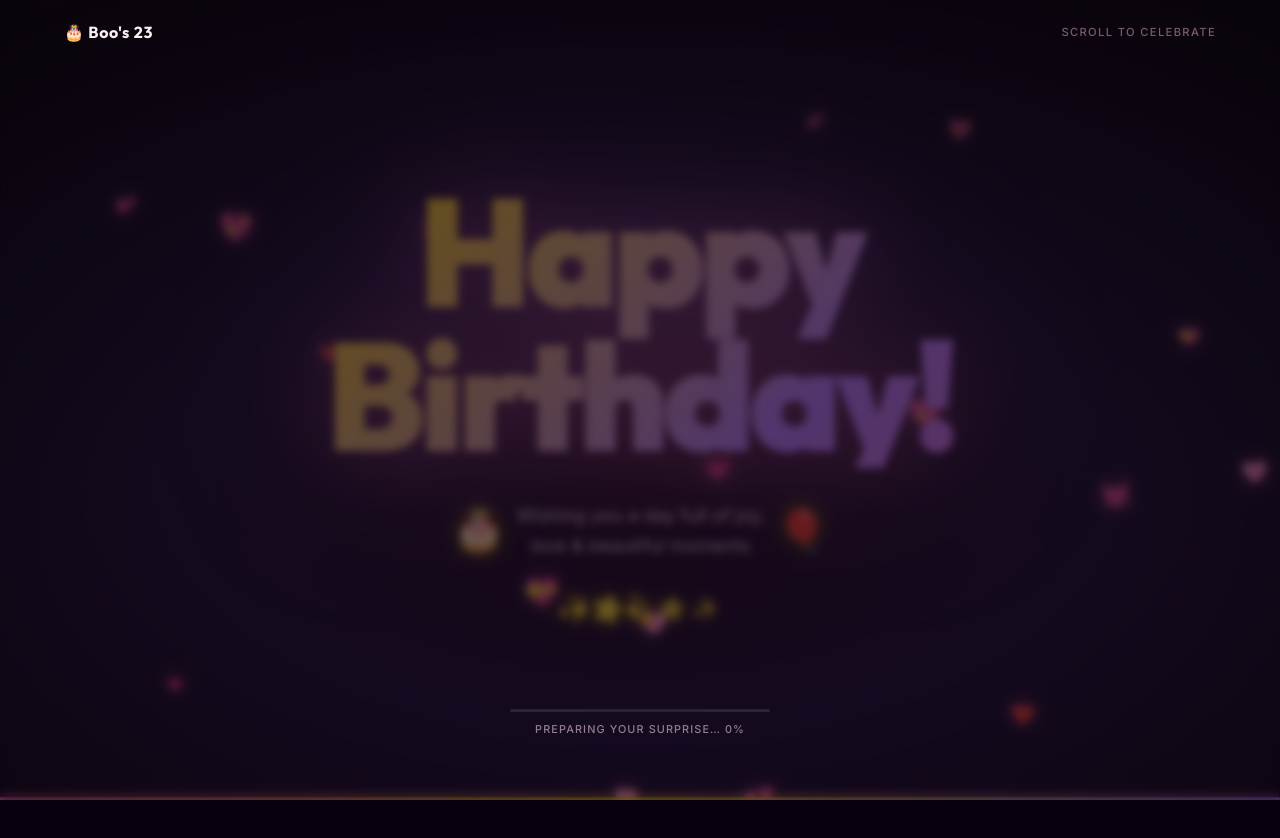
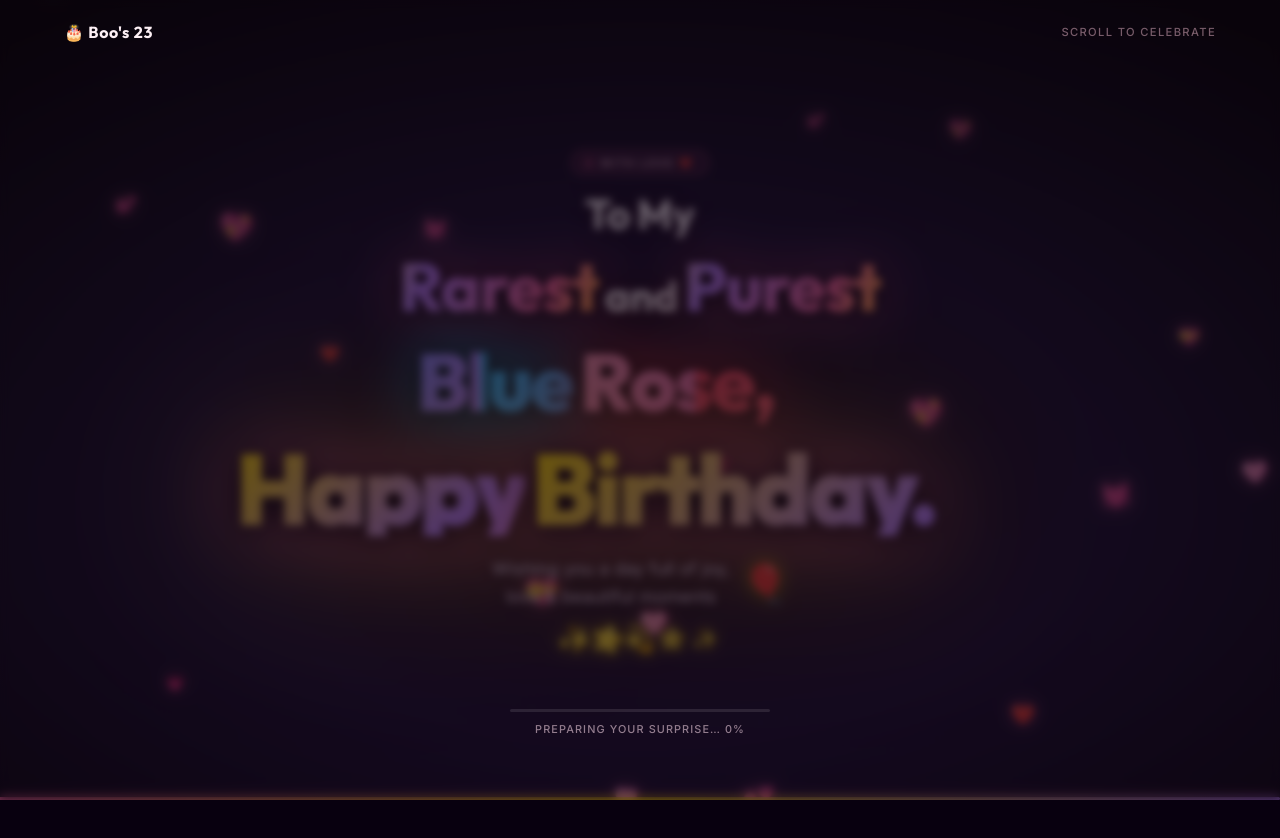
Before and after one commit to bees-arc/kav, a Next.js app in the folder hero-site/: page / in a window 1280 px wide. Shown: the top 838 px of the page. Built offline with nearby package versions, Linux system fonts and the light colour scheme.

Commit message:
feat: implement interactive video-driven hero section with smooth scroll animations

```diff
--- a/hero-site/src/components/HeroSection.module.css
+++ b/hero-site/src/components/HeroSection.module.css
@@ -160,16 +160,22 @@
 /* ══════════════════════════════
    INTRO CONTENT
 ══════════════════════════════ */
-.intro {
+/* ══════════════════════════════
+   WORD-BY-WORD SCROLL MESSAGE
+══════════════════════════════ */
+.messageContainer {
   position: absolute;
   z-index: 10;
   display: flex;
   flex-direction: column;
   align-items: center;
   text-align: center;
-  gap: 1.25rem;
-  padding: 0 1.5rem;
-  will-change: transform, opacity;
+  gap: 0.65rem;
+  padding: 0 1.25rem;
+  width: 100%;
+  max-width: 960px;
+  pointer-events: none;
+  will-change: transform;
 }
 
 .badge {
@@ -180,12 +186,13 @@
   font-weight: 600;
   letter-spacing: 0.14em;
   text-transform: uppercase;
-  color: rgba(255, 200, 220, 0.8);
+  color: rgba(255, 200, 220, 0.85);
   background: rgba(255, 107, 157, 0.12);
-  border: 1px solid rgba(255, 107, 157, 0.25);
+  border: 1px solid rgba(255, 107, 157, 0.28);
   border-radius: 99px;
-  padding: 0.4rem 1rem;
+  padding: 0.35rem 0.95rem;
   backdrop-filter: blur(10px);
+  margin-bottom: 0.2rem;
 }
 
 .badgeDot {
@@ -193,7 +200,7 @@
   height: 6px;
   border-radius: 50%;
   background: #ff6b9d;
-  box-shadow: 0 0 10px 3px rgba(255, 107, 157, 0.8);
+  box-shadow: 0 0 10px 3px rgba(255, 107, 157, 0.85);
   animation: pulseDot 2s ease-in-out infinite;
   flex-shrink: 0;
 }
@@ -203,17 +210,43 @@
   50%       { opacity: 0.35; transform: scale(0.75); }
 }
 
-.introTitle {
-  font-family: var(--font-display);
-  font-size: clamp(2.4rem, 10vw, 5.5rem);
-  font-weight: 800;
-  line-height: 1.1;
-  letter-spacing: -0.03em;
-  color: #fdf0f5;
+.phraseRow {
+  display: flex;
+  flex-wrap: wrap;
+  align-items: baseline;
+  justify-content: center;
+  gap: 0.3em 0.38em;
+  line-height: 1.15;
 }
 
-/* Animated shimmer gradient text */
-.shimmer {
+.phraseRowBirthday {
+  display: flex;
+  flex-wrap: wrap;
+  align-items: baseline;
+  justify-content: center;
+  gap: 0.3em 0.42em;
+  line-height: 1;
+  margin-top: 0.25rem;
+}
+
+.scrollWord {
+  display: inline-flex;
+  align-items: baseline;
+  will-change: transform, opacity;
+  font-family: var(--font-display);
+}
+
+.wordPlain {
+  font-size: clamp(1.4rem, 4.5vw, 2.6rem);
+  font-weight: 700;
+  color: #fdf0f5;
+  text-shadow: 0 2px 20px rgba(0, 0, 0, 0.9), 0 0 15px rgba(255, 107, 157, 0.3);
+}
+
+.wordShimmer {
+  font-size: clamp(2rem, 7vw, 4.2rem);
+  font-weight: 800;
+  letter-spacing: -0.02em;
   background: linear-gradient(
     110deg,
     #ff6b9d 0%,
@@ -226,7 +259,9 @@
   -webkit-background-clip: text;
   -webkit-text-fill-color: transparent;
   background-clip: text;
-  animation: shimmerMove 3s linear infinite;
+  animation: shimmerMove 3.5s linear infinite;
+  filter: drop-shadow(0 3px 12px rgba(0, 0, 0, 0.95))
+          drop-shadow(0 0 25px rgba(255, 107, 157, 0.55));
 }
 
 @keyframes shimmerMove {
@@ -234,20 +269,81 @@
   100% { background-position: -100% 0; }
 }
 
-/* "rose 🌹" — soft blue to blush gradient */
-.roseText {
+.wordBlue {
+  font-size: clamp(2.4rem, 8.5vw, 5rem);
+  font-weight: 900;
+  letter-spacing: -0.03em;
   background: linear-gradient(
     110deg,
-    #60a5fa 0%,
-    #a78bfa 40%,
-    #f9a8d4 75%,
-    #fda4af 100%
+    #38bdf8 0%,
+    #60a5fa 35%,
+    #818cf8 70%,
+    #c084fc 100%
   );
-  background-size: 200% 100%;
+  background-size: 220% 100%;
   -webkit-background-clip: text;
   -webkit-text-fill-color: transparent;
   background-clip: text;
   animation: shimmerMove 4s linear infinite;
+  filter: drop-shadow(0 3px 14px rgba(0, 0, 0, 0.95))
+          drop-shadow(0 0 30px rgba(56, 189, 248, 0.8));
+}
+
+.wordRose {
+  font-size: clamp(2.4rem, 8.5vw, 5rem);
+  font-weight: 900;
+  letter-spacing: -0.03em;
+  background: linear-gradient(
+    110deg,
+    #f43f5e 0%,
+    #fb7185 35%,
+    #fda4af 65%,
+    #f472b6 100%
+  );
+  background-size: 220% 100%;
+  -webkit-background-clip: text;
+  -webkit-text-fill-color: transparent;
+  background-clip: text;
+  animation: shimmerMove 4s linear infinite;
+  filter: drop-shadow(0 3px 14px rgba(0, 0, 0, 0.95))
+          drop-shadow(0 0 30px rgba(244, 63, 94, 0.8));
+}
+
+.wordBirthday {
+  font-size: clamp(2.8rem, 10.5vw, 6.2rem);
+  font-weight: 900;
+  letter-spacing: -0.04em;
+  line-height: 0.95;
+  background: linear-gradient(
+    135deg,
+    #ff6b9d 0%,
+    #ffd700 28%,
+    #c084fc 55%,
+    #ff6b9d 80%,
+    #ffd700 100%
+  );
+  background-size: 300% 300%;
+  -webkit-background-clip: text;
+  -webkit-text-fill-color: transparent;
+  background-clip: text;
+  animation: gradShift 4s ease infinite;
+  filter: drop-shadow(0 4px 16px rgba(0, 0, 0, 0.95))
+          drop-shadow(0 0 40px rgba(255, 107, 157, 0.7))
+          drop-shadow(0 0 80px rgba(255, 215, 0, 0.5));
+}
+
+@keyframes gradShift {
+  0%   { background-position: 0% 50%; }
+  50%  { background-position: 100% 50%; }
+  100% { background-position: 0% 50%; }
+}
+
+.wordEmoji {
+  display: inline-block;
+  margin-left: 0.18em;
+  vertical-align: baseline;
+  font-size: 0.8em;
+  filter: drop-shadow(0 0 14px rgba(255, 107, 157, 0.8));
 }
 
 /* ══════════════════════════════
@@ -284,58 +380,19 @@
   font-weight: 600;
   letter-spacing: 0.2em;
   text-transform: uppercase;
-  color: rgba(255, 180, 210, 0.5);
+  color: rgba(255, 180, 210, 0.6);
 }
 
 /* ══════════════════════════════
-   HAPPY BIRTHDAY
+   FINAL WISH CARD & EMOJIS
 ══════════════════════════════ */
-.birthday {
-  position: absolute;
-  z-index: 10;
+.finalWish {
   display: flex;
   flex-direction: column;
   align-items: center;
-  text-align: center;
-  gap: 1.5rem;
-  padding: 0 1.25rem;
-  pointer-events: none;
-  will-change: opacity;
-}
-
-.birthdayTitle {
-  font-family: var(--font-display);
-  font-size: clamp(3.2rem, 15vw, 9.5rem);
-  font-weight: 900;
-  line-height: 0.95;
-  letter-spacing: -0.04em;
-
-  /* Animated gradient */
-  background: linear-gradient(
-    135deg,
-    #ff6b9d 0%,
-    #ffd700 28%,
-    #c084fc 55%,
-    #ff6b9d 80%,
-    #ffd700 100%
-  );
-  background-size: 300% 300%;
-  -webkit-background-clip: text;
-  -webkit-text-fill-color: transparent;
-  background-clip: text;
-  animation: gradShift 4s ease infinite;
-
-  /* Soft glow instead of text-shadow (compatible with gradient text) */
-  filter: drop-shadow(0 0 45px rgba(255, 107, 157, 0.45))
-          drop-shadow(0 0 80px rgba(192, 132, 252, 0.3));
-
+  gap: 0.65rem;
+  margin-top: 0.5rem;
   will-change: transform, opacity;
-}
-
-@keyframes gradShift {
-  0%   { background-position: 0% 50%; }
-  50%  { background-position: 100% 50%; }
-  100% { background-position: 0% 50%; }
 }
 
 .birthdaySub {
@@ -344,20 +401,20 @@
   justify-content: center;
   flex-wrap: wrap;
   gap: 0.75rem;
-  will-change: transform, opacity;
 }
 
 .bdMsg {
   font-family: var(--font-body);
-  font-size: clamp(0.875rem, 2.8vw, 1.15rem);
+  font-size: clamp(0.85rem, 2.6vw, 1.1rem);
   font-weight: 400;
-  color: rgba(253, 220, 235, 0.88);
-  line-height: 1.65;
+  color: rgba(253, 220, 235, 0.95);
+  line-height: 1.6;
   max-width: 340px;
+  text-shadow: 0 2px 12px rgba(0, 0, 0, 0.85);
 }
 
 .bdEmoji {
-  font-size: clamp(1.6rem, 5vw, 2.5rem);
+  font-size: clamp(1.5rem, 4.5vw, 2.3rem);
   display: inline-block;
   animation: bdBounce 1.6s ease-in-out infinite;
   filter: drop-shadow(0 0 10px rgba(255, 215, 0, 0.6));
--- a/hero-site/src/components/HeroSection.tsx
+++ b/hero-site/src/components/HeroSection.tsx
@@ -33,6 +33,47 @@ const HEARTS = [
   { id: 18, e: '🩷', l: '50%', d: '5.0s',  dur: '6.5s', s: '1.4rem' },
   { id: 19, e: '💓', l: '20%', d: '8.3s',  dur: '7s',   s: '1.2rem' },
 ];
+
+// ─── Individual word revealed smoothly with scroll progress ─────
+function ScrollWord({
+  text,
+  type = 'plain',
+  range,
+  progress,
+  emoji,
+}: {
+  text: string;
+  type?: 'plain' | 'shimmer' | 'blue' | 'rose' | 'birthday';
+  range: [number, number];
+  progress: any;
+  emoji?: string;
+}) {
+  const [start, end] = range;
+  const opacity = useTransform(progress, [start, end], [0, 1]);
+  const y       = useTransform(progress, [start, end], [20, 0]);
+  const scale   = useTransform(progress, [start, end], [0.88, 1]);
+
+  const typeClass =
+    type === 'shimmer'
+      ? styles.wordShimmer
+      : type === 'blue'
+      ? styles.wordBlue
+      : type === 'rose'
+      ? styles.wordRose
+      : type === 'birthday'
+      ? styles.wordBirthday
+      : styles.wordPlain;
+
+  return (
+    <motion.span
+      className={`${styles.scrollWord} ${typeClass}`}
+      style={{ opacity, y, scale }}
+    >
+      {text}
+      {emoji && <span className={styles.wordEmoji}>{emoji}</span>}
+    </motion.span>
+  );
+}
 
 export default function HeroSection() {
   const containerRef = useRef<HTMLDivElement>(null);
@@ -162,6 +203,8 @@ export default function HeroSection() {
     const ctx = canvas.getContext('2d', { alpha: false });
     if (!ctx) return;
 
+    let lastIdx = -1;
+
     const setSize = () => {
       const dpr = window.devicePixelRatio || 1;
       const w = canvas.offsetWidth;
@@ -169,6 +212,7 @@ export default function HeroSection() {
       if (w === 0 || h === 0) return;       // skip until layout is ready
       canvas.width  = Math.round(w * dpr);
       canvas.height = Math.round(h * dpr);
+      lastIdx = -1;                          // force redraw on resize
     };
     setSize();
     const obs = new ResizeObserver(setSize);
@@ -179,7 +223,6 @@ export default function HeroSection() {
       if (total > 0) frameIdxRef.current = Math.min(Math.round(p * (total - 1)), total - 1);
     });
 
-    let lastIdx = -1;
     const draw = () => {
       // If canvas not sized yet, retry next frame
       if (canvas.width === 0 || canvas.height === 0) { setSize(); rafRef.current = requestAnimationFrame(draw); return; }
@@ -187,10 +230,15 @@ export default function HeroSection() {
       let idx = frameIdxRef.current;
       const frames = framesRef.current;
 
-      // If slot not yet captured, walk back to nearest ready frame
+      // If slot not yet captured, search nearest available frame (backward, then forward)
       if (!frames[idx]) {
         for (let i = idx - 1; i >= 0; i--) {
           if (frames[i]) { idx = i; break; }
+        }
+        if (!frames[idx]) {
+          for (let i = idx + 1; i < frames.length; i++) {
+            if (frames[i]) { idx = i; break; }
+          }
         }
       }
 
@@ -215,16 +263,11 @@ export default function HeroSection() {
     return () => { unsub(); cancelAnimationFrame(rafRef.current); obs.disconnect(); };
   }, [scrollYProgress]);
 
-  // ── Transforms
-  const introOpacity = useTransform(smooth, [0, 0.12], [1, 0]);
-  const introY       = useTransform(smooth, [0, 0.12], ['0px', '-60px']);
-  const hintOpacity  = useTransform(smooth, [0, 0.06], [1, 0]);
-  const pinkOverlay  = useTransform(smooth, [0.70, 1],  [0, 0.55]);
-  const bdOpacity    = useTransform(smooth, [0.80, 0.94], [0, 1]);
-  const bdScale      = useTransform(smooth, [0.80, 0.97], [0.65, 1]);
-  const bdY          = useTransform(smooth, [0.80, 0.94], ['70px', '0px']);
-  const subOpacity   = useTransform(smooth, [0.88, 0.98], [0, 1]);
-  const subY         = useTransform(smooth, [0.88, 0.98], ['30px', '0px']);
+  // ── Scroll transforms
+  const hintOpacity  = useTransform(smooth, [0, 0.05], [1, 0]);
+  const pinkOverlay  = useTransform(smooth, [0.68, 1],  [0, 0.55]);
+  const wishOpacity  = useTransform(smooth, [0.88, 0.98], [0, 1]);
+  const wishY        = useTransform(smooth, [0.88, 0.98], ['20px', '0px']);
   const barScaleX    = useTransform(scrollYProgress, [0, 1], [0, 1]);
 
   return (
@@ -262,44 +305,60 @@ export default function HeroSection() {
           ))}
         </div>
 
-        <motion.div className={styles.intro} style={{ opacity: introOpacity, y: introY }}>
-          <motion.div className={styles.badge}
-            initial={{ opacity: 0, y: 20 }} animate={{ opacity: 1, y: 0 }}
-            transition={{ duration: 0.7, delay: 0.3 }}>
+        {/* Animated word-by-word message loaded with scroll */}
+        <div className={styles.messageContainer}>
+          <motion.div
+            className={styles.badge}
+            initial={{ opacity: 0, y: 15 }}
+            animate={{ opacity: 1, y: 0 }}
+            transition={{ duration: 0.7, delay: 0.3 }}
+          >
             <span className={styles.badgeDot} />
             With love ❤️
           </motion.div>
-          <motion.h2 className={styles.introTitle}
-            initial={{ opacity: 0, y: 35 }} animate={{ opacity: 1, y: 0 }}
-            transition={{ duration: 0.9, delay: 0.55, ease: [0.16, 1, 0.3, 1] }}>
-            for my <br />
-            <span className={styles.shimmer}>purest blue</span>
-            <br />
-            <span className={styles.roseText}>rose 🌹</span>
-          </motion.h2>
-        </motion.div>
+
+          <div className={styles.phraseRow}>
+            <ScrollWord text="To" range={[0.03, 0.12]} progress={smooth} />
+            <ScrollWord text="My" range={[0.09, 0.18]} progress={smooth} />
+          </div>
+
+          <div className={styles.phraseRow}>
+            <ScrollWord text="Rarest" type="shimmer" range={[0.17, 0.29]} progress={smooth} />
+            <ScrollWord text="and" range={[0.27, 0.37]} progress={smooth} />
+            <ScrollWord text="Purest" type="shimmer" range={[0.36, 0.49]} progress={smooth} />
+          </div>
+
+          <div className={styles.phraseRow}>
+            <ScrollWord text="Blue" type="blue" range={[0.48, 0.61]} progress={smooth} />
+            <ScrollWord text="Rose," type="rose" range={[0.59, 0.73]} progress={smooth} emoji="🌹" />
+          </div>
+
+          <div className={styles.phraseRowBirthday}>
+            <ScrollWord text="Happy" type="birthday" range={[0.72, 0.86]} progress={smooth} />
+            <ScrollWord text="Birthday." type="birthday" range={[0.83, 0.96]} progress={smooth} emoji="🎂" />
+          </div>
+
+          {/* Celebratory wish and sparkles reveal at end */}
+          <motion.div className={styles.finalWish} style={{ opacity: wishOpacity, y: wishY }}>
+            <div className={styles.birthdaySub}>
+              <p className={styles.bdMsg}>
+                Wishing you a day full of joy,<br />love & beautiful moments
+              </p>
+              <span className={styles.bdEmoji}>🎈</span>
+            </div>
+            <div className={styles.sparkles}>
+              {['✨', '⭐', '💫', '⭐', '✨'].map((s, i) => (
+                <span key={i} className={styles.sparkle} style={{ animationDelay: `${i * 0.18}s` }}>
+                  {s}
+                </span>
+              ))}
+            </div>
+          </motion.div>
+        </div>
 
         <motion.div className={styles.scrollHint} style={{ opacity: hintOpacity }}>
           <div className={styles.scrollLine} />
           <span className={styles.scrollLabel}>scroll for you 💙</span>
-        </motion.div>
-
-        <motion.div className={styles.birthday} style={{ opacity: bdOpacity }}>
-          <motion.h1 className={styles.birthdayTitle} style={{ scale: bdScale, y: bdY }}>
-            Happy<br />Birthday!
-          </motion.h1>
-          <motion.div className={styles.birthdaySub} style={{ opacity: subOpacity, y: subY }}>
-            <span className={styles.bdEmoji}>🎂</span>
-            <p className={styles.bdMsg}>
-              Wishing you a day full of joy,<br />love & beautiful moments
-            </p>
-            <span className={styles.bdEmoji}>🎈</span>
-          </motion.div>
-          <motion.div className={styles.sparkles} style={{ opacity: subOpacity }}>
-            {['✨','⭐','💫','⭐','✨'].map((s, i) => (
-              <span key={i} className={styles.sparkle} style={{ animationDelay: `${i * 0.18}s` }}>{s}</span>
-            ))}
-          </motion.div>
         </motion.div>
 
         <motion.div className={styles.progressBar} style={{ scaleX: barScaleX }} />
```
